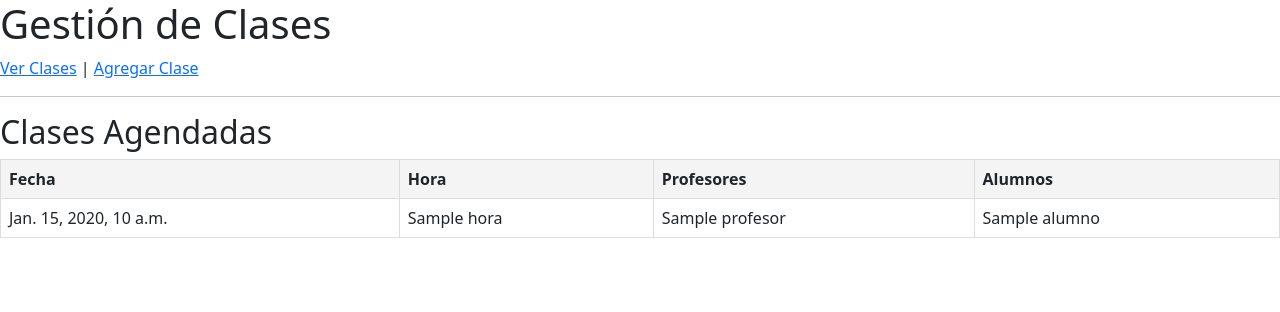
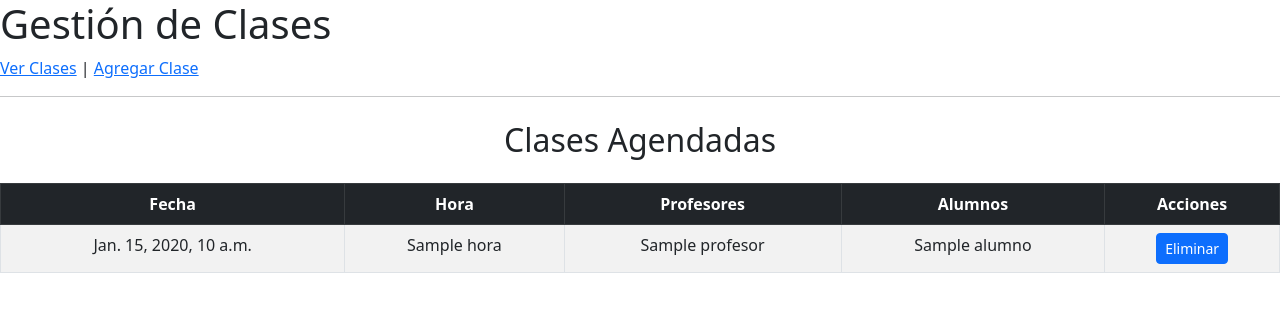
Before and after one commit to Thom204/Barista_School_med, a Django app: template class_schedule/schedule/templates/schedule/list.html in a window 1280 px wide. Shown: the top 312 px of the page. Run offline with Django 5.2, Linux system fonts and the light colour scheme; the template is opened without the code that fills it: most values are stand-ins (such as "Sample title", 1, 10 or a date in 2020); some libraries are stand-ins or nearby versions.

Commit message:
demo app

```diff
--- a/class_schedule/schedule/templates/schedule/create.html
+++ b/class_schedule/schedule/templates/schedule/create.html
@@ -62,7 +62,7 @@
 
                 <!-- Alumnos -->
                 <div class="mb-4">
-                    <label class="form-label fw-bold">Alumnos (mínimo 4):</label>
+                    <label class="form-label fw-bold">Alumnos (maximo 4):</label>
                     <ul id="alumnos-container" class="list-group mb-3">
                         <li class="list-group-item d-flex align-items-center">
                             <input type="text" name="alumnos" class="form-control me-2" placeholder="Nombre del Alumno" required>
--- a/class_schedule/schedule/templates/schedule/list.html
+++ b/class_schedule/schedule/templates/schedule/list.html
@@ -1,56 +1,19 @@
-<style>
-    .table-container {
-        width: 100%;
-        overflow-x: auto; /* Hace que la tabla sea desplazable en pantallas pequeñas */
-    }
-
-    .responsive-table {
-        width: 100%;
-        border-collapse: collapse;
-        table-layout: auto;
-    }
-
-    .responsive-table th, .responsive-table td {
-        border: 1px solid #ddd;
-        padding: 8px;
-        text-align: left;
-        white-space: nowrap; /* Evita que el contenido haga saltos de línea */
-    }
-
-    .responsive-table th {
-        background-color: #f4f4f4;
-    }
-
-    .responsive-table td:nth-child(3),
-    .responsive-table td:nth-child(4) {
-        max-width: 200px; /* Limita el ancho de las columnas de profesores y alumnos */
-        word-wrap: break-word;
-        white-space: normal; /* Permite que el contenido se ajuste mejor */
-    }
-
-    /* Estilos responsivos para pantallas pequeñas */
-    @media (max-width: 768px) {
-        .responsive-table td, .responsive-table th {
-            font-size: 14px; /* Reduce el tamaño del texto en pantallas pequeñas */
-            padding: 6px;
-        }
-    }
-</style>
 {% extends 'schedule/base.html' %}
 
 {% block title %}Lista de Clases{% endblock %}
 
 {% block content %}
-<h2>Clases Agendadas</h2>
+<h2 class="text-center my-4">Clases Agendadas</h2>
 
-<div class="table-container">
-    <table class="responsive-table">
-        <thead>
+<div class="table-responsive">
+    <table class="table table-striped table-bordered text-center">
+        <thead class="table-dark">
         <tr>
             <th>Fecha</th>
             <th>Hora</th>
             <th>Profesores</th>
             <th>Alumnos</th>
+            <th>Acciones</th>
         </tr>
         </thead>
         <tbody>
@@ -58,8 +21,16 @@
         <tr>
             <td>{{ clase.fecha }}</td>
             <td>{{ clase.hora }}</td>
-            <td>{{ clase.profesores|join:", " }}</td>  <!-- Convierte la lista en una cadena separada por comas -->
-            <td>{{ clase.alumnos|join:", " }}</td>      <!-- Convierte la lista en una cadena separada por comas -->
+            <td class="text-wrap" style="max-width: 200px;">{{ clase.profesores|join:", " }}</td>
+            <td class="text-wrap" style="max-width: 200px;">{{ clase.alumnos|join:", " }}</td>
+            <td>
+                <form method="POST" action="{% url 'edit_students' %}">
+                    {% csrf_token %}
+                    <input type="hidden" name="row" value="{{ clase.row }}">
+                    <input type="hidden" name="col" value="{{ clase.col }}">
+                    <button type="submit" class="btn btn-primary btn-sm">Eliminar</button>
+                </form>
+            </td>
         </tr>
         {% endfor %}
         </tbody>
--- a/class_schedule/schedule/urls.py
+++ b/class_schedule/schedule/urls.py
@@ -16,9 +16,10 @@ Including another URLconf
 """
 from django.contrib import admin
 from django.urls import path
-from .views import list_classes, create_class, delete_class_view
+from .views import list_classes, create_class, delete_class_view, editar_estudiantes
 urlpatterns = [
     path("", list_classes, name="list_classes"),
     path("create/", create_class, name="create_class"),
-    path("delete/<int:row>/<int:col>/", delete_class_view, name="delete_class")
+    path("edit_students/", editar_estudiantes, name="edit_students"),
+    path("delete/<int:row>/<int:col>/", delete_class_view, name="delete_class"),
 ]
```
Also changed, not shown: baristamed-6c80d046e9bf.json (added, +13 -0 lines), class_schedule/schedule/sheets_service.py (+35 -0 lines), class_schedule/schedule/templates/schedule/edit_students.html (added, +42 -0 lines), class_schedule/schedule/views.py (+19 -4 lines), class_schedule/db.sqlite3.
